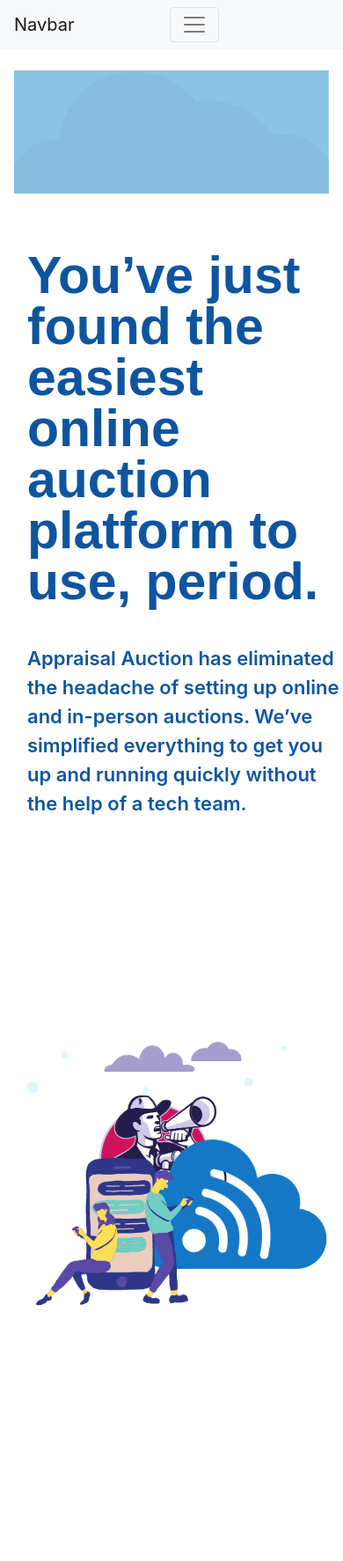
After one commit to Varunkalra18/project, a Python web app: template templates/landing.html in a window 390 px wide. The commit adds this page. Shown: the whole page at 88% size. Run offline with Jinja, Linux system fonts and the light colour scheme; the template is opened without the code that fills it, so the values that code supplies are empty; some libraries are stand-ins or nearby versions.

Commit message:
sorted boookmark thing with varun

```diff
--- a/templates/assets.html
+++ b/templates/assets.html
@@ -97,11 +97,7 @@ Best things ahead!!!!
                               {% endif %}
                             {% endif %}
                             </div>
-                            {% if item.status == 'Pending' %}
-                            <button type="button" class="mt-2 btn btn-primary" value="edit" >Edit</button>
 
-
-                          {% endif %}
                           </div>
                         </div>
                     </p>
--- /dev/null
+++ b/templates/landing.html
@@ -0,0 +1,122 @@
+<!DOCTYPE html>
+<html lang="en">
+<head>
+    <meta charset="UTF-8">
+    <meta http-equiv="X-UA-Compatible" content="IE=edge">
+    <meta name="viewport" content="width=device-width, initial-scale=1.0" />
+    <title>Appraisal Auction House</title>
+
+
+    <!-- GLOBAL GOOGLE FONT SECTION -->
+    <link rel="preconnect" href="https://fonts.gstatic.com" />
+    <link
+      href="https://fonts.googleapis.com/css2?family=Lobster&display=swap"
+      rel="stylesheet"
+    />
+
+    <!-- BOOTSTRAP CDN -->
+    <link
+      rel="stylesheet"
+      href="https://cdnjs.cloudflare.com/ajax/libs/font-awesome/4.7.0/css/font-awesome.min.css"
+    />
+    <link
+      rel="stylesheet"
+      href="https://stackpath.bootstrapcdn.com/bootstrap/4.1.3/css/bootstrap.min.css"
+      integrity="sha384-MCw98/SFnGE8fJT3GXwEOngsV7Zt27NXFoaoApmYm81iuXoPkFOJwJ8ERdknLPMO"
+      crossorigin="anonymous"
+    />
+    <link
+      rel="stylesheet"
+      href="https://cdn.jsdelivr.net/npm/bootstrap-icons@1.4.1/font/bootstrap-icons.css"
+    />
+    <script
+      src="https://code.jquery.com/jquery-3.3.1.slim.min.js"
+      integrity="sha384-q8i/X+965DzO0rT7abK41JStQIAqVgRVzpbzo5smXKp4YfRvH+8abtTE1Pi6jizo"
+      crossorigin="anonymous"
+    ></script>
+    <script
+      src="https://cdnjs.cloudflare.com/ajax/libs/popper.js/1.14.3/umd/popper.min.js"
+      integrity="sha384-ZMP7rVo3mIykV+2+9J3UJ46jBk0WLaUAdn689aCwoqbBJiSnjAK/l8WvCWPIPm49"
+      crossorigin="anonymous"
+    ></script>
+    <script
+      src="https://stackpath.bootstrapcdn.com/bootstrap/4.1.3/js/bootstrap.min.js"
+      integrity="sha384-ChfqqxuZUCnJSK3+MXmPNIyE6ZbWh2IMqE241rYiqJxyMiZ6OW/JmZQ5stwEULTy"
+      crossorigin="anonymous"
+    ></script>
+
+    <style>
+        p{
+      display: block;
+      margin-block-start: 1em;
+      margin-block-end: 1em;
+      margin-inline-start: 0px;
+      margin-inline-end: 0px;
+  }
+  .banner-tagline{
+      color: #0e559f;
+      font-size: 22px;
+      margin-bottom: 0;
+      padding-top: 20px;
+      font-weight: 600;
+
+  }
+</style>
+
+</head>
+
+<body>
+
+    <div class="">
+        <header className=''>
+            <nav class="navbar navbar-expand-lg navbar-light bg-light">
+                <a class="navbar-brand" href="#">Navbar</a>
+                <button class="navbar-toggler" type="button" data-toggle="collapse" data-target="#navbarNavDropdown" aria-controls="navbarNavDropdown" aria-expanded="false" aria-label="Toggle navigation">
+                  <span class="navbar-toggler-icon"></span>
+                </button>
+                <div class="collapse navbar-collapse" id="navbarNavDropdown">
+                  <ul class="navbar-nav ml-auto">
+                    <li class="nav-item active">
+                      <a class="nav-link" href="#">Login <span class="sr-only">(current)</span></a>
+                    </li>
+                    <li class="nav-item active">
+                        <a class="nav-link" href="#">Register
+                    </li>
+                  </ul>
+                </div>
+              </nav>
+        </header>
+        <img class="img-fluid" src="../static/image/hero.png">
+        <div class="container-fluid h-100" style="position: absolute; top:10%;">
+         <div class="row h-100">
+
+           <div class="col-lg-6 col-sm-12 text-left">
+             <div class="head">
+               <div class="heading-text ">
+                 <p class="banner-heading1" style="
+                 margin-bottom: 0;
+                 margin-top:200px;
+                 font-size: 59px;
+                 color: #0e559f;
+                 line-height: 58px;
+                 font-family: Montserrat, sans-serif;
+                 font-weight: bold;
+             ">
+                   You’ve just found the <br>easiest online auction <br>platform to use, period.
+                 </p>
+                 <p class="banner-tagline">
+                   Appraisal Auction has eliminated the headache of setting up online and in-person auctions. We’ve simplified everything to get you up and running quickly without the help of a tech team.
+                 </p>
+               </div>
+             </div>
+           </div>
+           <div class="col-lg-6 col-sm-0 text-center h-100 d-flex justify-content-center">
+             <img class="img-fluid  my-auto" src="../static/image/hero2.png" alt="">
+           </div>
+
+         </div>
+       </div>
+     </div>
+
+</body>
+</html>
--- a/templates/layout.html
+++ b/templates/layout.html
@@ -231,6 +231,9 @@
         <li class="nav-item active">
           <a class="nav-link" href="/mybids">My Bids</a>
         </li>
+        <li class="nav-item active">
+          <a class="nav-link" href="/bookmark">Saved Assets</a>
+        </li>
       </ul>
 
       <ul class="bl-navbar-elements navbar-nav ml-auto">
--- a/templates/login.html
+++ b/templates/login.html
@@ -28,7 +28,7 @@
 </script>
 {% endblock %} {% endblock %} {% block main %}
 <div class="row">
-  <div class="col-md-9 bg-light image-col p-3 h-100">
+  <div class="col-md-9 bg-light image-col h-100">
 
     <img
       class="w-100 h-100"
@@ -40,7 +40,7 @@
   </div>
   <div class="col-md login-form d-flex flex-column justify-content-center">
     <div
-      class="d-flex flex-column justify-content-center align-items-center border-bottom mb-3"
+      class="d-flex flex-column justify-content-center align-items-center border-bottom"
     >
     <img class="w-50 h-100" src="static/image/finlogo.png">
       <h3 class="moto-line">Just make a bid and you done 🤩</h3>
--- a/templates/register.html
+++ b/templates/register.html
@@ -17,7 +17,7 @@
 </style>
 {% endblock %} {% block main %}
 <div class="row">
-  <div class="col-md-9 bg-light image-col p-2 h-100">
+  <div class="col-md-9 bg-light image-col h-100">
     <img
       class="w-100 h-100"
 
```
Also changed, not shown: application.py (+14 -16 lines), templates/asset_form.html (+0 -10 lines), templates/bookmark.html (+6 -6 lines), templates/index.html (+9 -5 lines), static/image/hero.png (added), static/image/hero2.png (added), test.db.
